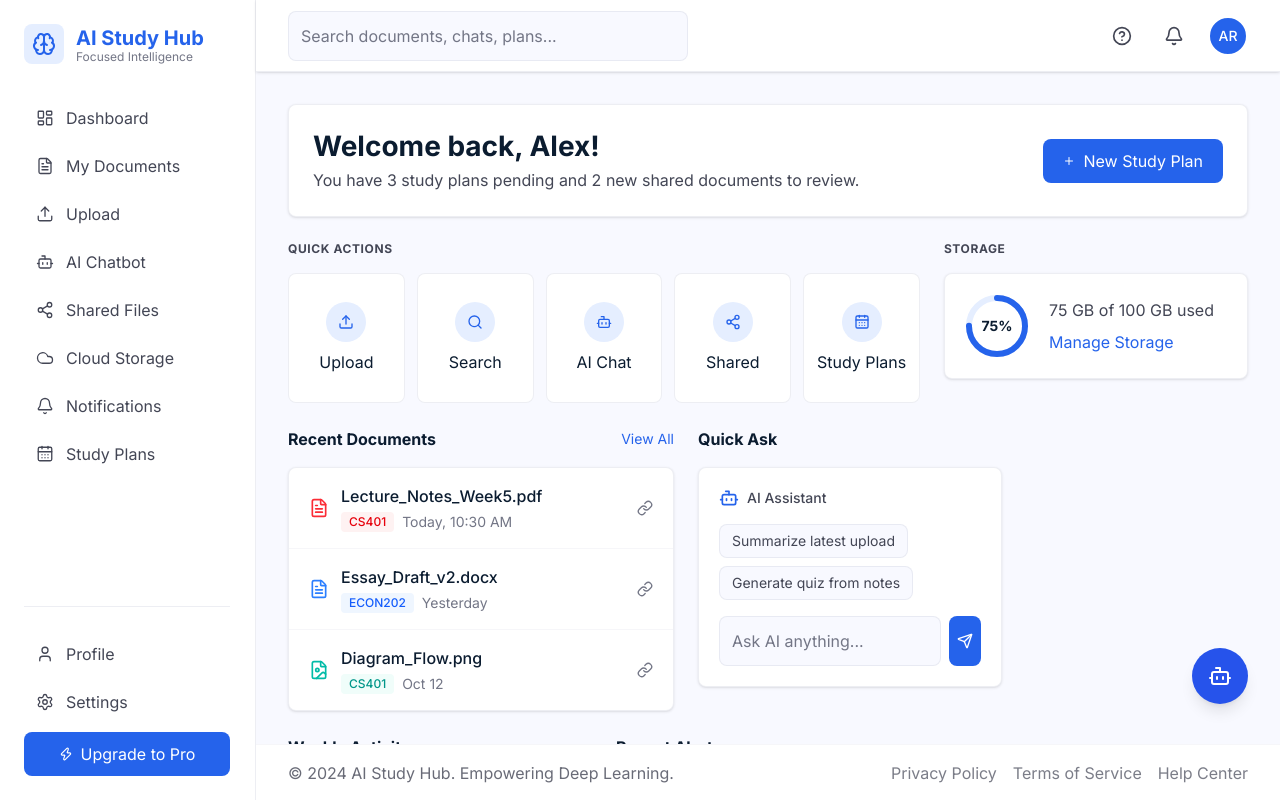
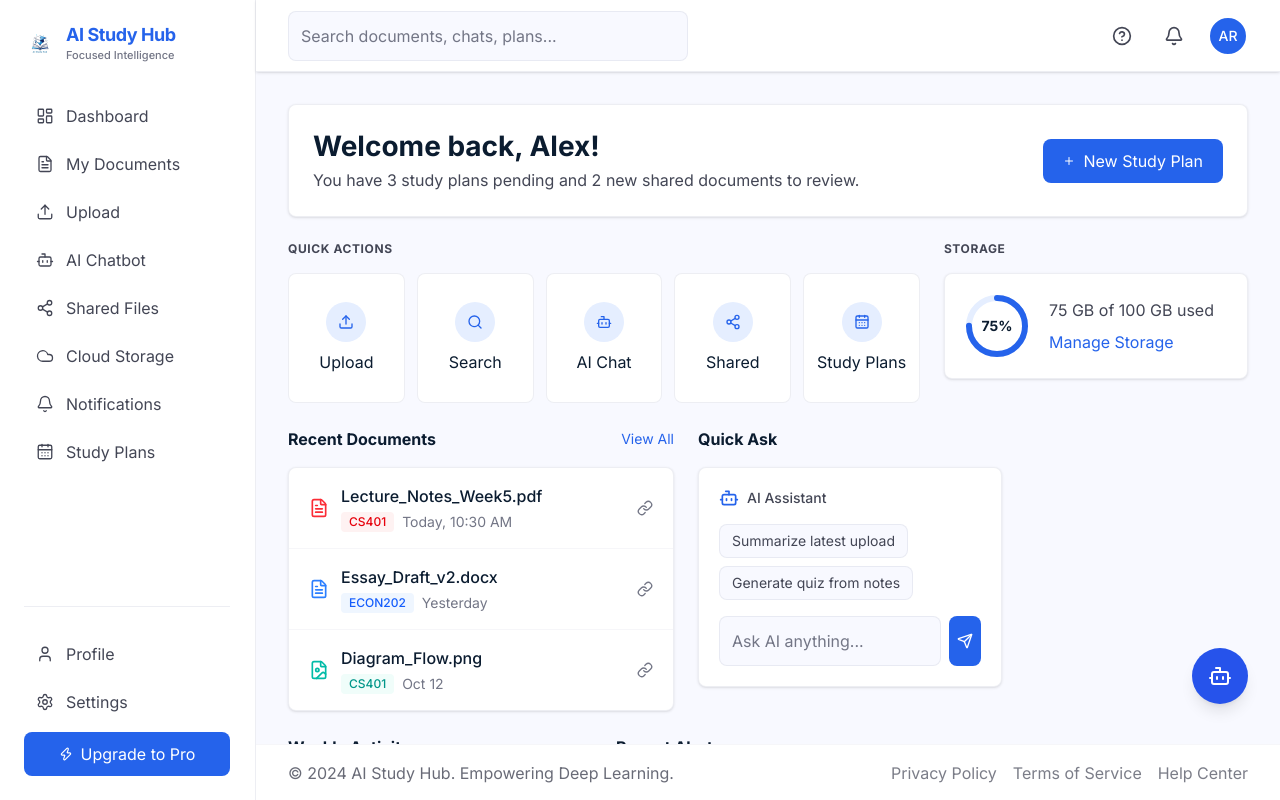
Before and after one commit to huynhduybinh24/SWP391_AIStudyHub, a React (Vite) app in the folder FrontEnd/: page /dashboard in a window 1280 px wide. Built offline with nearby package versions, Linux system fonts and the light colour scheme; no server answers.

Commit message:
feat: implement core landing page and authentication infrastructure including auth store and services

```diff
--- a/FrontEnd/src/components/layout/Sidebar.tsx
+++ b/FrontEnd/src/components/layout/Sidebar.tsx
@@ -42,13 +42,15 @@ export function Sidebar() {
   return (
     <aside className="flex h-full w-[256px] shrink-0 flex-col justify-between border-r border-[rgba(195,198,215,0.3)] bg-white py-6 pl-6 pr-[25px] shadow-[0_1px_1px_rgba(0,0,0,0.05)]">
       <div>
-        <div className="mb-8 flex items-center gap-3">
-          <div className="flex size-10 shrink-0 items-center justify-center rounded-lg bg-[#e5eeff]">
-            <Brain className="size-6 text-[#2563eb]" strokeWidth={2} />
-          </div>
-          <div>
-            <p className="text-xl font-bold leading-[25px] text-[#2563eb]">AI Study Hub</p>
-            <p className="text-xs font-normal leading-3 text-[#737686]">Focused Intelligence</p>
+        <div className="mb-8 flex items-center gap-2.5">
+          <img
+            src="/logo.png"
+            alt="AI Study Hub"
+            className="w-8 h-8 shrink-0 object-contain"
+          />
+          <div className="flex flex-col justify-center">
+            <h1 className="text-[18px] font-bold leading-tight text-[#2563eb] tracking-tight">AI Study Hub</h1>
+            <p className="text-[11px] font-medium leading-tight text-[#737686] mt-0.5">Focused Intelligence</p>
           </div>
         </div>
 
```
